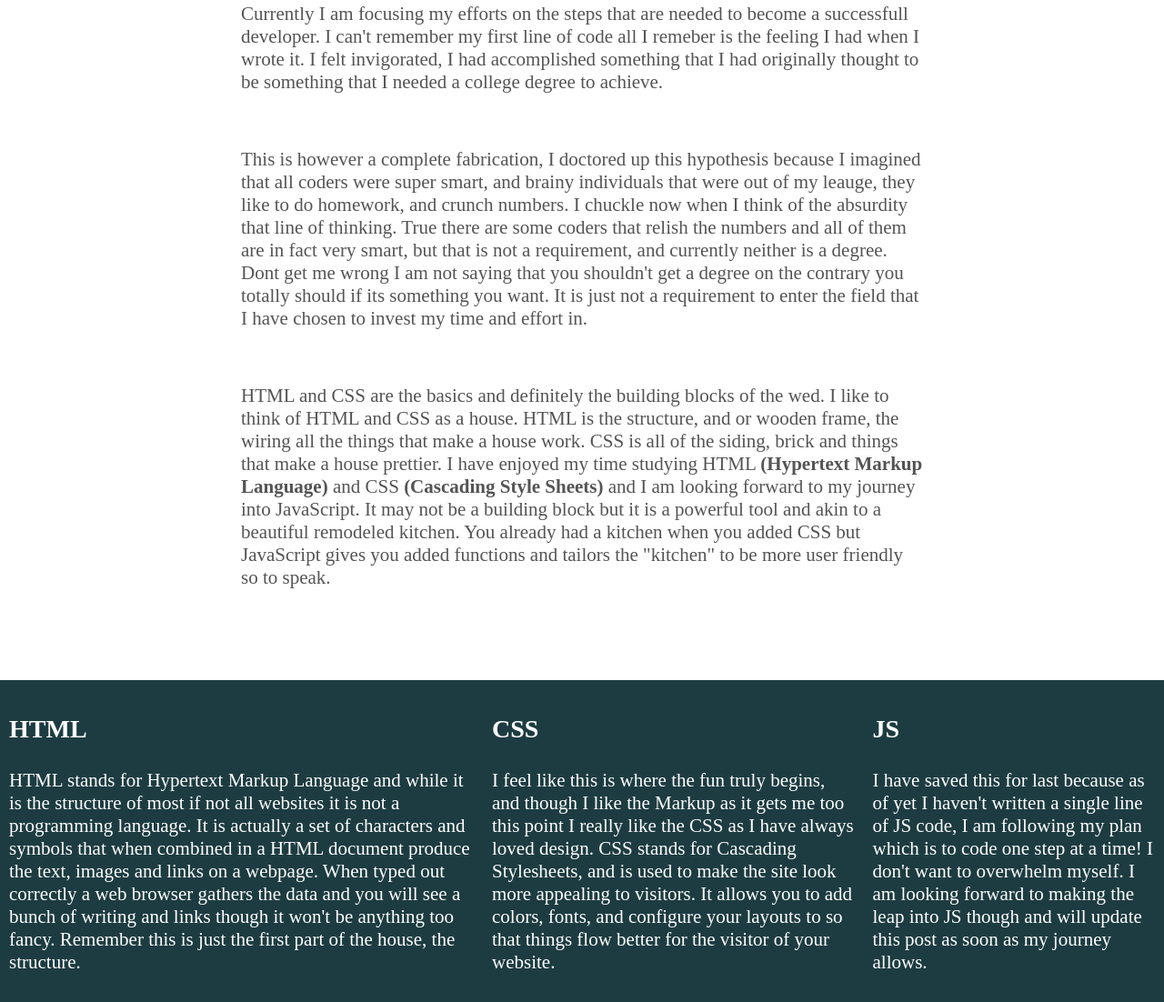
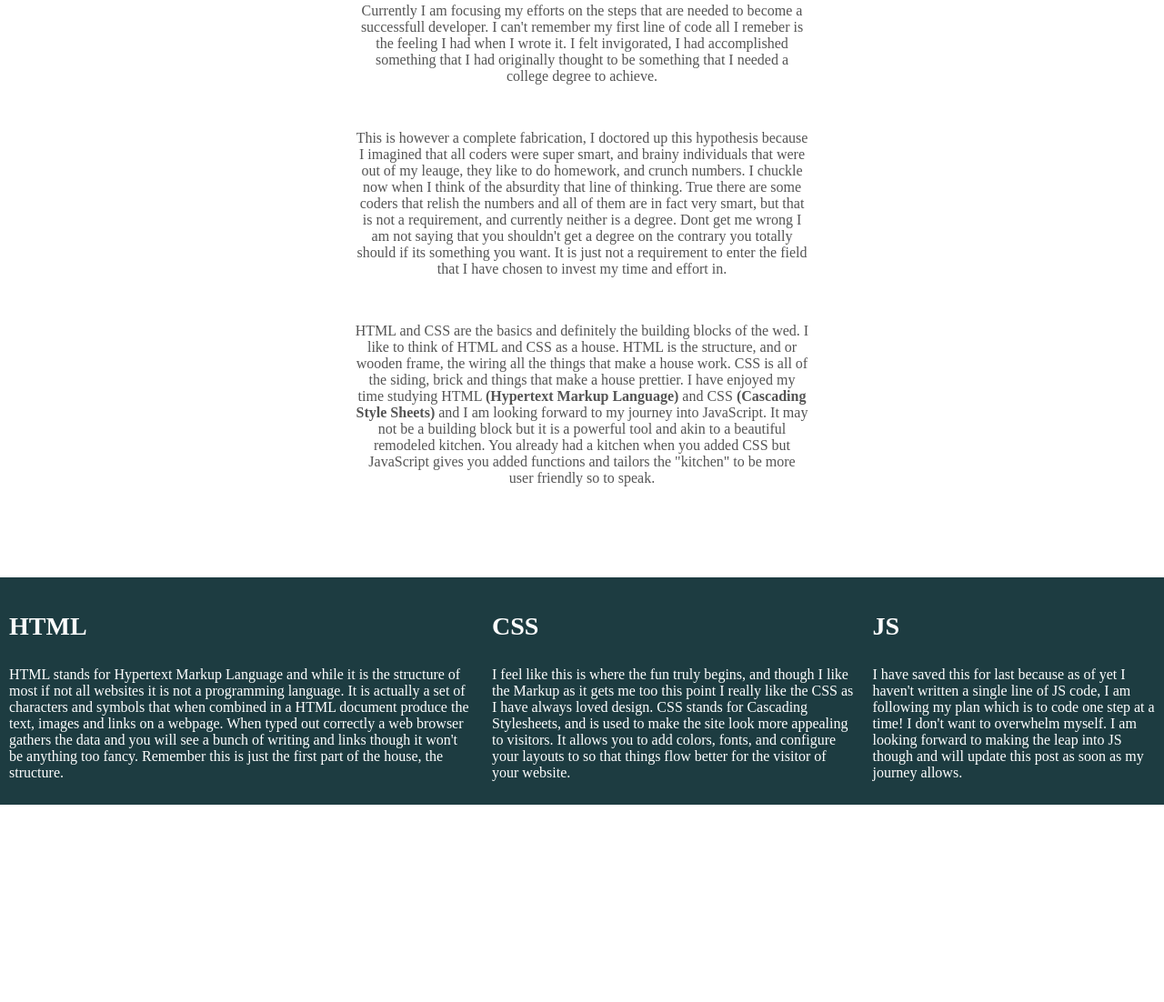
Before and after one commit to Reid80/-100DaysOfCode, a plain HTML site: page Website Project/index.html in a window 1280 px wide. Shown: the part 410-1512 px from the top of the page at 91% size. After the commit the page ends 1295 px from the top, so only its background shows below. Drawn offline with Linux system fonts and the light colour scheme.

Commit message:
changed some CSS and added some comments

```diff
--- a/Website Project/css/style.css
+++ b/Website Project/css/style.css
@@ -1,12 +1,13 @@
 body {
     margin: 0;
     color: #545454;
+    font-size: 21px
+    font-family: fantasy;
 }
 
-header {
-    background-color: #588c94;
-    padding: 40px;
-}
+/* ========
+Typography
+======== */
 
 h1 {
     font-size: 48px;
@@ -22,17 +23,28 @@ h3 {
     font-size: 28px;
 }
 
-p {
-    font-size: 21px;
+/*=====
+Layout
+=====*/
+
+header {
+    background-color: #588c94;
+    color: #fff;
+    padding: 40px 0;
 }
 
 .intro {
     margin: 100px auto;
-    width: 750px
+    width: 500px;
+    text-align: center;
+}
+
+.my-skills {
+    background-color: #1D3C41;
+    color: #fff;
 }
 
 .columns {
-    background-color: #1D3C41;
     display: flex;
     color: #fff;
     margin: 0 auto;
```
